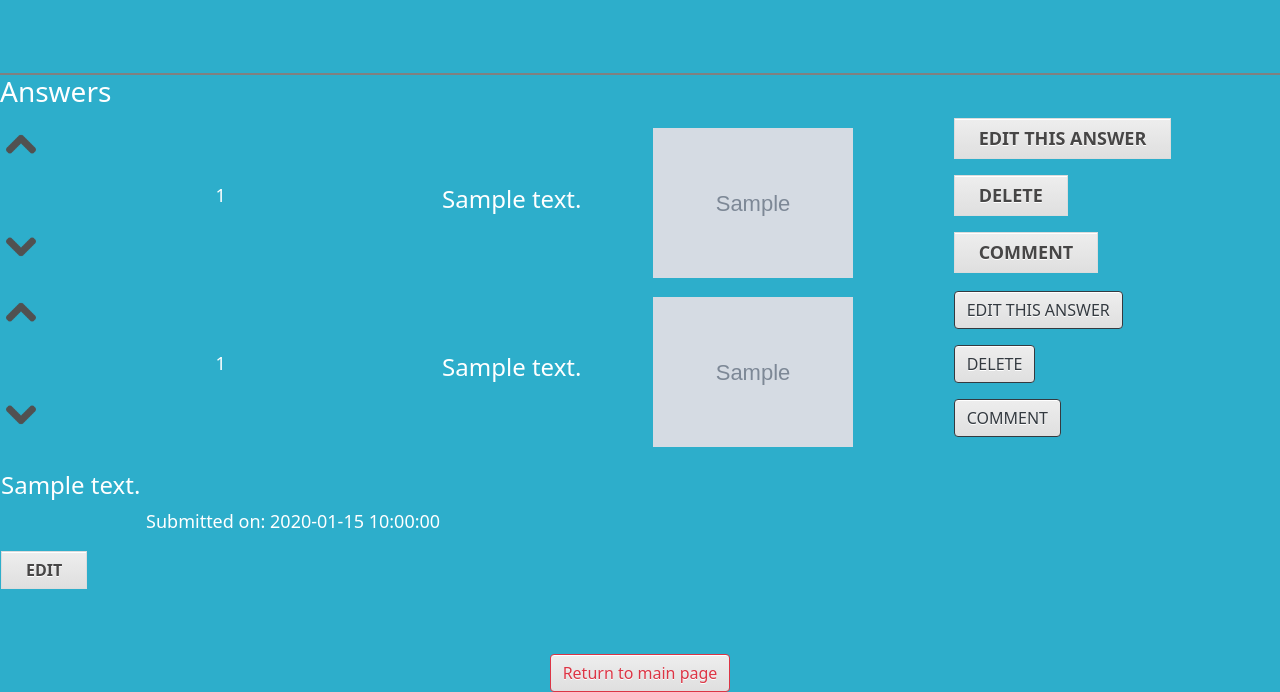
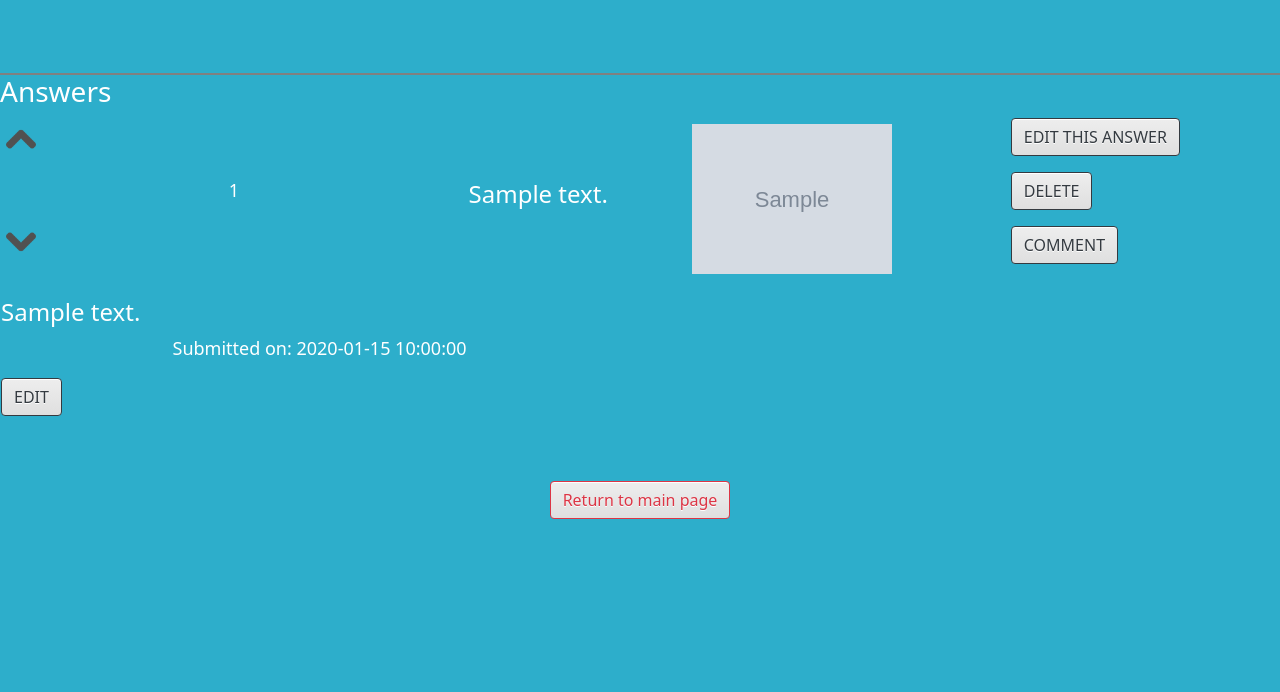
Before and after one commit to keresztenymarcell/webdoctor, a Flask app: template templates/display_question.html in a window 1280 px wide. Shown: the part 502-1194 px from the top of the page. After the commit the page ends 1021 px from the top, so only its background shows below. Run offline with Flask 2, Linux system fonts and the light colour scheme; the template is opened without the code that fills it: most values are stand-ins (such as "Sample title", 1, 10 or a date in 2020); grey boxes marked "Sample" are stand-in pictures; some libraries are stand-ins or nearby versions.

Commit message:
Fixed display_question.html

```diff
--- a/templates/display_question.html
+++ b/templates/display_question.html
@@ -86,37 +86,12 @@
                                     {% endif %}
                                 </td>
                                 <td>
-                                    <p><a href="/answer/{{ answer.id }}/edit"><button>EDIT THIS ANSWER</button></a></p>
-                                    <p><a href="/answer/{{ answer.id }}/delete"><button>DELETE</button></a></p>
-                                    <p><a href="/answer/{{ answer.id }}/new-comment"><button>COMMENT</button></a></p>
+                                    <p><a href="/answer/{{ answer.id }}/edit"><button class="btn btn-outline-dark" >EDIT THIS ANSWER</button></a></p>
+                                    <p><a href="/answer/{{ answer.id }}/delete"><button class="btn btn-outline-dark">DELETE</button></a></p>
+                                    <p><a href="/answer/{{ answer.id }}/new-comment"><button class="btn btn-outline-dark">COMMENT</button></a></p>
                                 </td>
                             </tr>
                         </div>
-                            <td>
-                                <p><a href="/answer/{{ answer.id }}/vote_up"><img class="up_arrow" src="/static/icons/arrow.png" alt="up-vote" width="40" height="40" ></a></p>
-                                <p id="vote_number">{{ answer.vote_number }}</p>
-                                <p><a href="/answer/{{ answer.id }}/vote_down"><img class="down_arrow" src="/static/icons/arrow.png" alt="down-vote" width="40" height="40"></a></p>
-                            </td>
-                                <td>
-                                    {% if question.user_id == session.user_id %}
-                                        <p><a href="{{ question.id }}/accept_answer/{{ answer.id }}"><img class="accept" src="/static/icons/check.png" alt="accept" width="40"></a></p>
-                                    {% endif %}
-                                    {% if answer.accepted %}
-                                       <p><a href="{{ question.id }}/remove_accept/{{ answer.id }}"><img class="accept" src="/static/icons/no.png" alt="accept" width="40" height="40"></a></p>
-                                    {% endif %}
-                                    <h4>{{ answer.message }}</h4>
-                                </td>
-                            <td>
-                                {% if answer.image  %}
-                                    <img src="/static/pictures/answer_pictures/{{ answer.image }}" width="200" alt="some picture">
-                                {% endif %}
-                            </td>
-                            <td>
-                                <p><a href="/answer/{{ answer.id }}/edit"><button class="btn btn-outline-dark">EDIT THIS ANSWER</button></a></p>
-                                <p><a href="/answer/{{ answer.id }}/delete"><button class="btn btn-outline-dark">DELETE</button></a></p>
-                                <p><a href="/answer/{{ answer.id }}/new-comment"><button class="btn btn-outline-dark">COMMENT</button></a></p>
-                            </td>
-                        </tr>
                         {% for comment in comments %}
                             {% if comment.answer_id == answer.id %}
                         <tr>
@@ -125,7 +100,7 @@
                                 <div id="message"><h4>{{ comment.message }}</h4> </div>
 
                                 <div id="submission"><p>Submitted on: {{ comment.submission_time }}</p></div>
-                                <div id="edit_button"><a href="/comment/{{ comment.id }}/edit"><button>EDIT</button></a></div>
+                                <div id="edit_button"><a href="/comment/{{ comment.id }}/edit"><button class="btn btn-outline-dark">EDIT</button></a></div>
                                 </p>
                             </td>
                         </tr>
```
